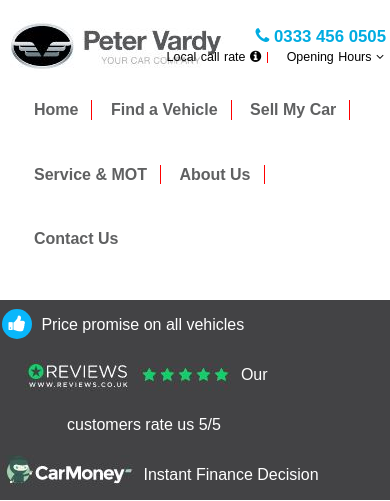
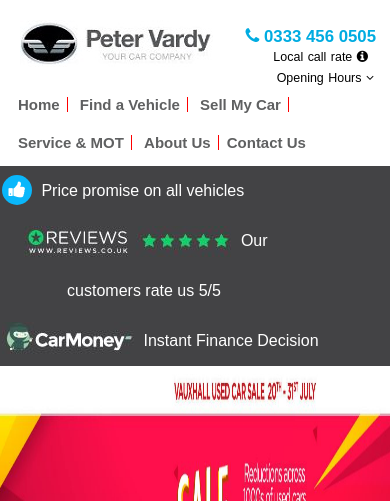
Before and after one commit to dpd786/petervardy, a PHP site: page /vardy.html in a window 390 px wide. Shown: the top 501 px of the page. Run offline with PHP 8.4, Linux system fonts and the light colour scheme; some libraries are stand-ins or nearby versions.

Commit message:
completing header laptop responsive

```diff
--- a/vardy.css
+++ b/vardy.css
@@ -34,23 +34,24 @@
     display: inline-block;
 }
 header img {
-    padding: 20px 0;
+    padding: 20px 0 20px 10px;
 }
 header ul a {
     color: #5f6061;
     font-weight: bold;
-    padding: 5px 14px;
+    padding: 5px 8px;
 }
 .nav {
     position: absolute;
     top: 32px;
     padding: 0 20px;
+    font-size: 15px;
 }
 .nav li {
     position: relative;
     padding-bottom: 36px;
 }
-.nav > ul > li a:after {
+.nav > ul > li > a:after {
     content: "";
     position: absolute;
     top: 4px;
@@ -67,7 +68,7 @@
     z-index: 10;
     display: none;
     position: absolute;
-    top: 64px;
+    top: 58px;
     left: -305px;
     width: 1190px;
     padding: 0;
@@ -116,7 +117,7 @@
     width: 0;
     height: 0;
     left: 55px;
-    bottom: -1px;
+    bottom: 1px;
     border-left: 10px solid transparent;
     border-right: 10px solid transparent;
     border-bottom: 12px solid #d8d8d8;
@@ -132,15 +133,16 @@
     font-size: 100%;
     font-weight: 400;
 }
+#contact {
+    position: absolute;
+    top: 25px;
+    right: 0;
+    padding-right: 10px;
+}
 #contact li {
     display: block;
     text-align: right;
     padding: 2px 0;
-}
-#contact {
-    position: absolute;
-    top: 25px;
-    right: 0;
 }
 #telephone span  {
     color: #00ace1;
@@ -159,11 +161,11 @@
     position: relative;
 }
 #contactinfo .right {
-    margin-left: 8px;
     padding: 6px;
 }
 #contactinfo .fa-info-circle {
     font-size: 105%;
+    padding-right: 5px;
 }
 #contactinfo .fa-info-circle:after {
     content: "";
@@ -696,14 +698,35 @@
 /*******MEDIA QUERIES******/
 /**************************/
 
-@media screen and (max-width: 1220px) {
-    .nav {
-        position: static;
-        left: -240px;
-        padding-bottom: 10px;
-    }
+@media screen and (max-width: 1080px) {
     #backtologo {
         position: static;
         padding-left: 10px;
     }
+    .nav {
+        position: static;
+        display: block;
+        padding: 0 10px;
+    }
+    .nav li {
+        padding-bottom: 10px;
+    }
+    .nav > ul > li a:after {
+        top: 6px;
+        height: 40%;
+    }
+    #contact {
+        padding-right: 10px;
+    }
+    #contactinfo span {
+        display: block;
+    }
+    #contactinfo .fa-info-circle:after {
+        content: "";
+        background: none;
+    }
+    #openhours {
+        left: -180px;
+        right: 5px;
+    }
 }
```
Also changed, not shown: images/vardylogo.JPG, images/vardylogo1.JPG (added).
